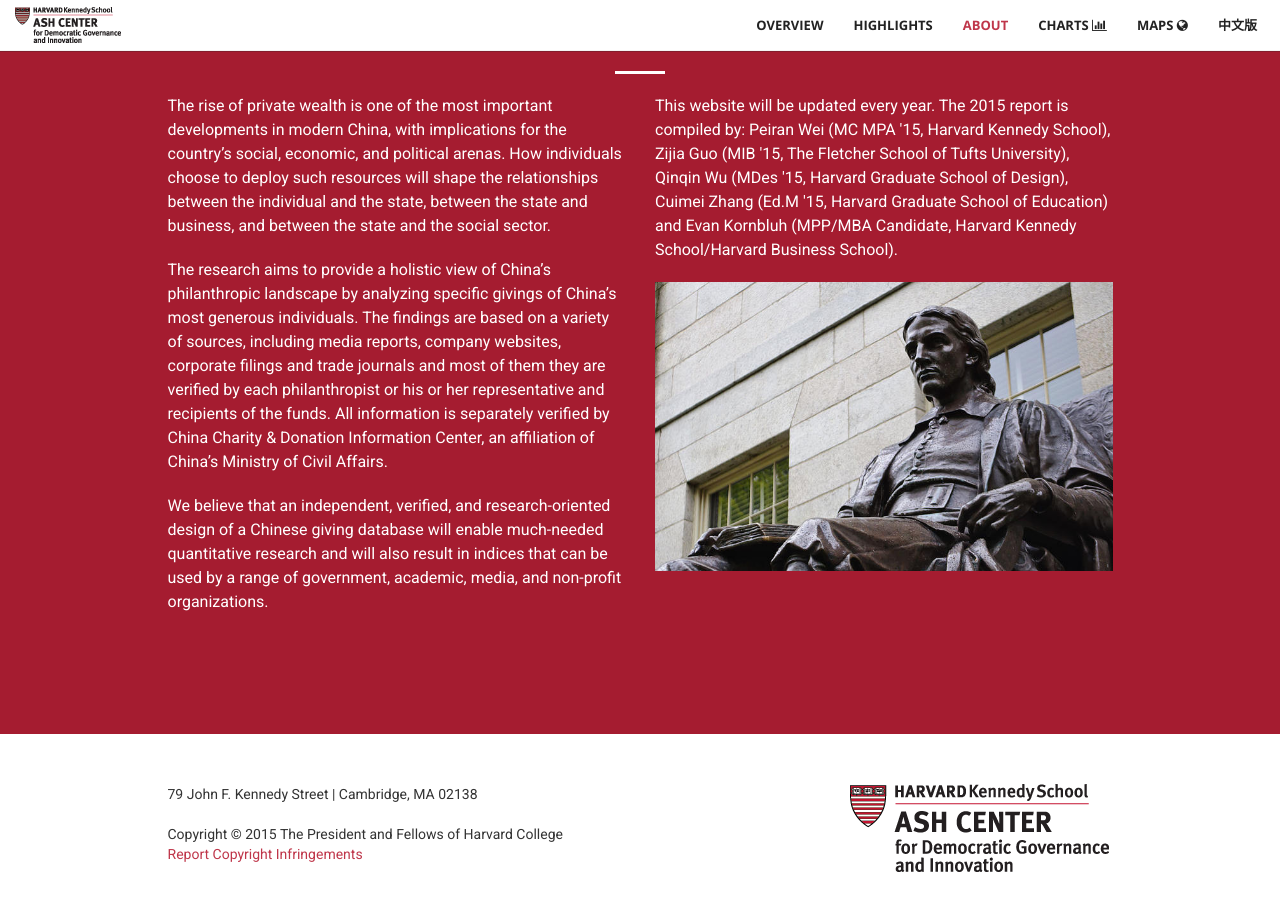
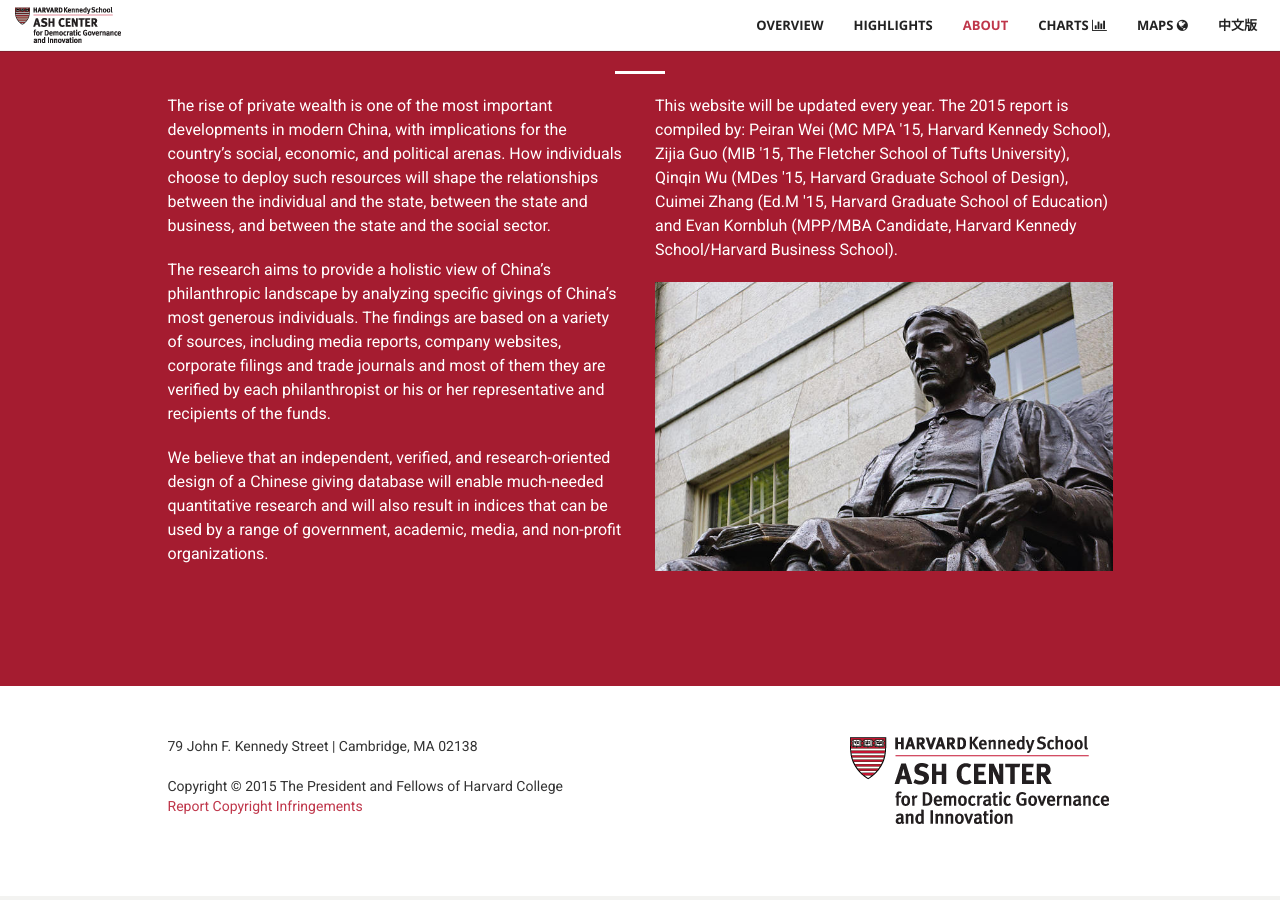
Before and after one commit to Solomon/china-gives, a Jekyll site: the page built from index.html, in a window 1280 px wide and 900 px high, scrolled down 4549 px. Built offline with Jekyll 4.4.1, drawn with Linux system fonts in a browser that asks for light colours; comment, search, counter and statistics services are not loaded.

Commit message:
removed some text from about section

```diff
--- a/index.html
+++ b/index.html
@@ -246,7 +246,7 @@
         <div class="row">
             <div class="col-md-5 col-md-offset-1 wow fadeIn">
                 <p>The rise of private wealth is one of the most important developments in modern China, with implications for the country’s social, economic, and political arenas. How individuals choose to deploy such resources will shape the relationships between the individual and the state, between the state and business, and between the state and the social sector.</p>
-                <p>The research aims to provide a holistic view of China’s philanthropic landscape by analyzing specific givings of China’s most generous individuals. The findings are based on a variety of sources, including media reports, company websites, corporate filings and trade journals and most of them they are verified by each philanthropist or his or her representative and recipients of the funds. All information is separately verified by China Charity & Donation Information Center, an affiliation of China’s Ministry of Civil Affairs.</p>
+                <p>The research aims to provide a holistic view of China’s philanthropic landscape by analyzing specific givings of China’s most generous individuals. The findings are based on a variety of sources, including media reports, company websites, corporate filings and trade journals and most of them they are verified by each philanthropist or his or her representative and recipients of the funds.</p>
                 <p>We believe that an independent, verified, and research-oriented design of a Chinese giving database will enable much-needed quantitative research and will also result in indices that can be used by a range of government, academic, media, and non-profit organizations.</p>
             </div>
             <div class="col-md-5 wow fadeIn">
```
